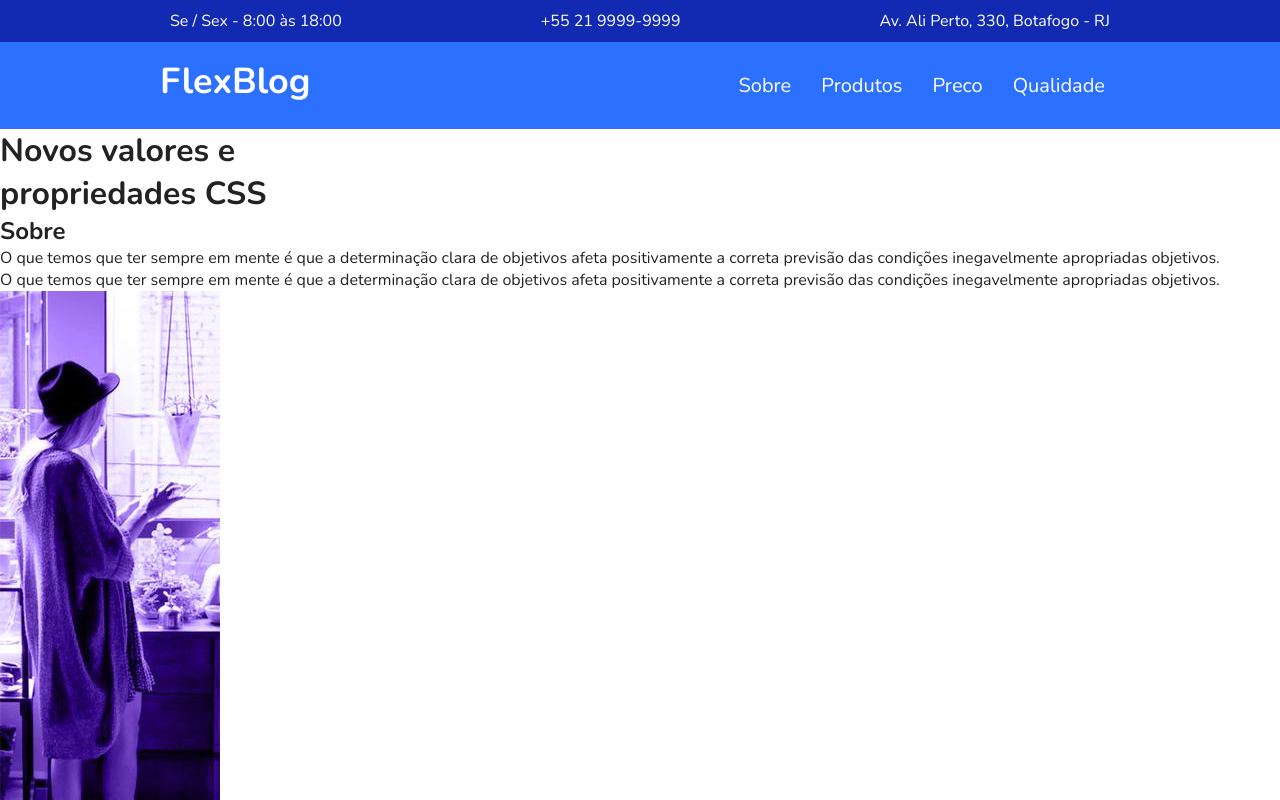
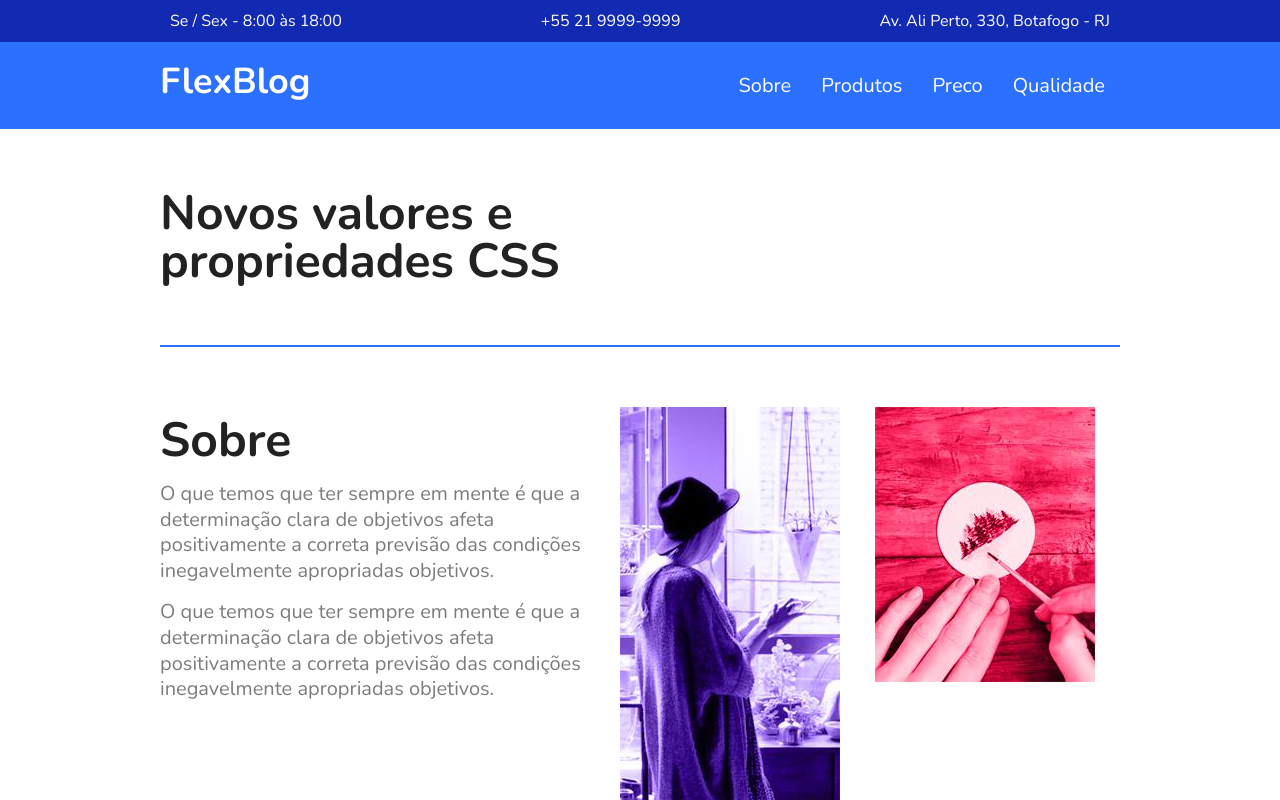
Before and after one commit to paulhenrique/FlexBlog, a website: page index.html in a window 1280 px wide. Shown: the top 800 px of the page. Drawn offline with nearby package versions, Linux system fonts and the light colour scheme.

Commit message:
Adicionando estilo de sobre e do header

```diff
--- a/scss/_global.scss
+++ b/scss/_global.scss
@@ -6,6 +6,7 @@
 
 :root {
   --color-black: #222222;
+  --color-body-text: #7c7c7c;
   --color-blue: #122ab2;
   --color-white: #ffffff;
   --color-blue-2: #2c70ff;
--- /dev/null
+++ b/scss/_menu.scss
@@ -0,0 +1,38 @@
+.menu-bg {
+  background: var(--color-blue-2);
+
+  .menu {
+    width: 80%;
+    max-width: 960px;
+    margin: 0 auto;
+    padding: 15px 0;
+    display: flex;
+    justify-content: space-between;
+    flex-wrap: wrap;
+
+    a {
+      color: var(--color-white);
+      font-size: 1.25rem;
+      font-weight: 400;
+
+      &:hover {
+        filter: brightness(0.9);
+      }
+    }
+
+    .menu-logo {
+      a {
+        font-size: 2.25rem;
+        font-weight: 700;
+      }
+    }
+
+    ul {
+      display: flex;
+
+      li {
+        margin: 15px;
+      }
+    }
+  }
+}
--- a/scss/style.scss
+++ b/scss/style.scss
@@ -1,42 +1,45 @@
 @import "./global";
 @import "./superinfo";
+@import "./menu";
+
+.introducao {
+  max-width: 960px;
+  margin: 0 auto;
+  font-size: 3rem;
+  line-height: 3rem;
+  padding: 60px 0;
+  border-bottom: solid var(--color-blue-2) 2px;
+}
 
 
-.menu-bg {
-  background: var(--color-blue-2);
+.sobre {
+  max-width: 960px;
+  margin: 0 auto;
+  padding: 60px 0;
 
-  .menu {
-    width: 80%;
-    max-width: 960px;
-    margin: 0 auto;
-    padding: 15px 0;
-    display: flex;
-    justify-content: space-between;
-    flex-wrap: wrap;
+  display: flex;
 
-    a {
-      color: var(--color-white);
-      font-size: 1.25rem;
-      font-weight: 400;
+  .sobre-info {
+    flex: 2 1 300px;
 
-      &:hover {
-        filter: brightness(0.9);
-      }
+    h1 {
+      font-size: 3rem;
+      margin-bottom: .5rem;
     }
 
-    .menu-logo {
-      a {
-        font-size: 2.25rem;
-        font-weight: 700;
-      }
+    p {
+      font-size: 1.25rem;
+      line-height: 1.6rem;
+      margin-bottom: 1rem;
+      color: var(--color-body-text);
     }
 
-    ul {
-      display: flex;
 
-      li {
-        margin: 15px;
-      }
-    }
+  }
+
+  .sobre-img {
+    flex: 1 1 160px;
+    margin: 0 10px;
+    ;
   }
 }
```
Also changed, not shown: css/style.css.
